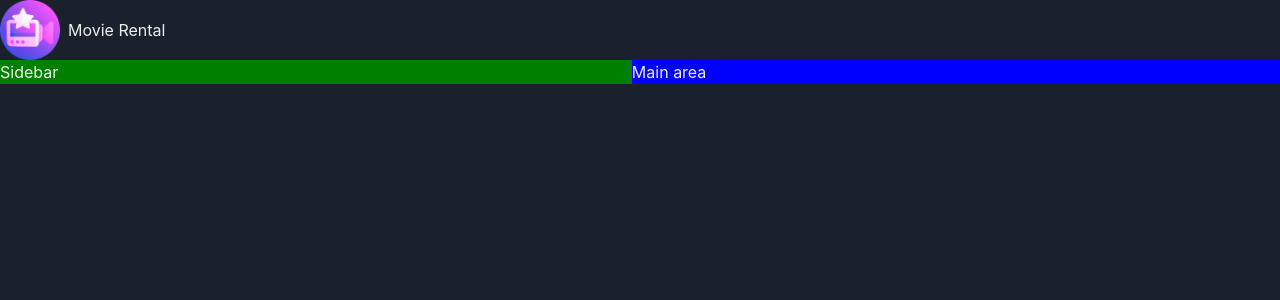
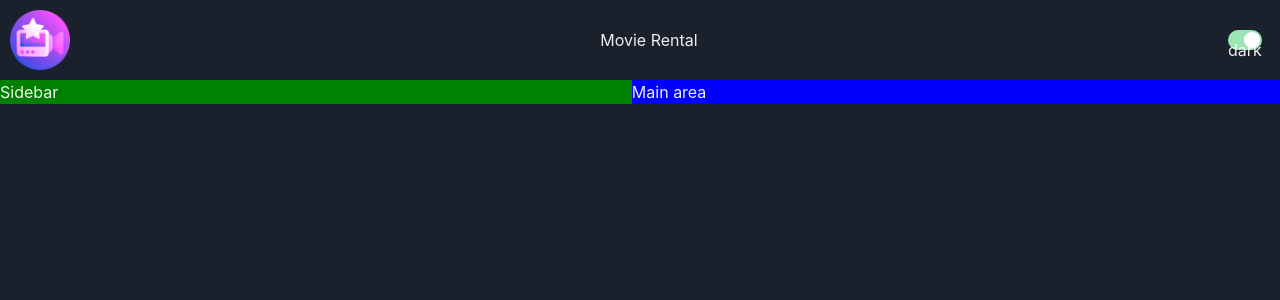
Before and after one commit to ShujaShah/Movie-Rental-FE, a React (Vite) app: page / in a window 1280 px wide. Shown: the top 300 px of the page. Built offline with nearby package versions, Linux system fonts and the light colour scheme.

Commit message:
implemented toggle for dark and light mode

```diff
--- /dev/null
+++ b/src/components/ColorModeSwitch.jsx
@@ -0,0 +1,20 @@
+import { HStack, Switch, Text, useColorMode } from '@chakra-ui/react';
+
+const ColorModeSwitch = () => {
+  const { toggleColorMode, colorMode } = useColorMode();
+  return (
+    <>
+      <HStack>
+        <Switch
+          colorScheme="green"
+          isChecked={colorMode === 'dark'}
+          onChange={toggleColorMode}
+        >
+          <Text>{colorMode}</Text>
+        </Switch>
+      </HStack>
+    </>
+  );
+};
+
+export default ColorModeSwitch;
--- a/src/components/NavBar.jsx
+++ b/src/components/NavBar.jsx
@@ -1,11 +1,13 @@
 import { HStack, Image, Text } from '@chakra-ui/react';
 import logo from '../assets/movie.png';
+import ColorModeSwitch from './ColorModeSwitch';
 const NavBar = () => {
   return (
     <>
-      <HStack>
+      <HStack justifyContent="space-between" padding="10px">
         <Image src={logo} boxSize="60px" />
         <Text>Movie Rental</Text>
+        <ColorModeSwitch />
       </HStack>
     </>
   );
```
